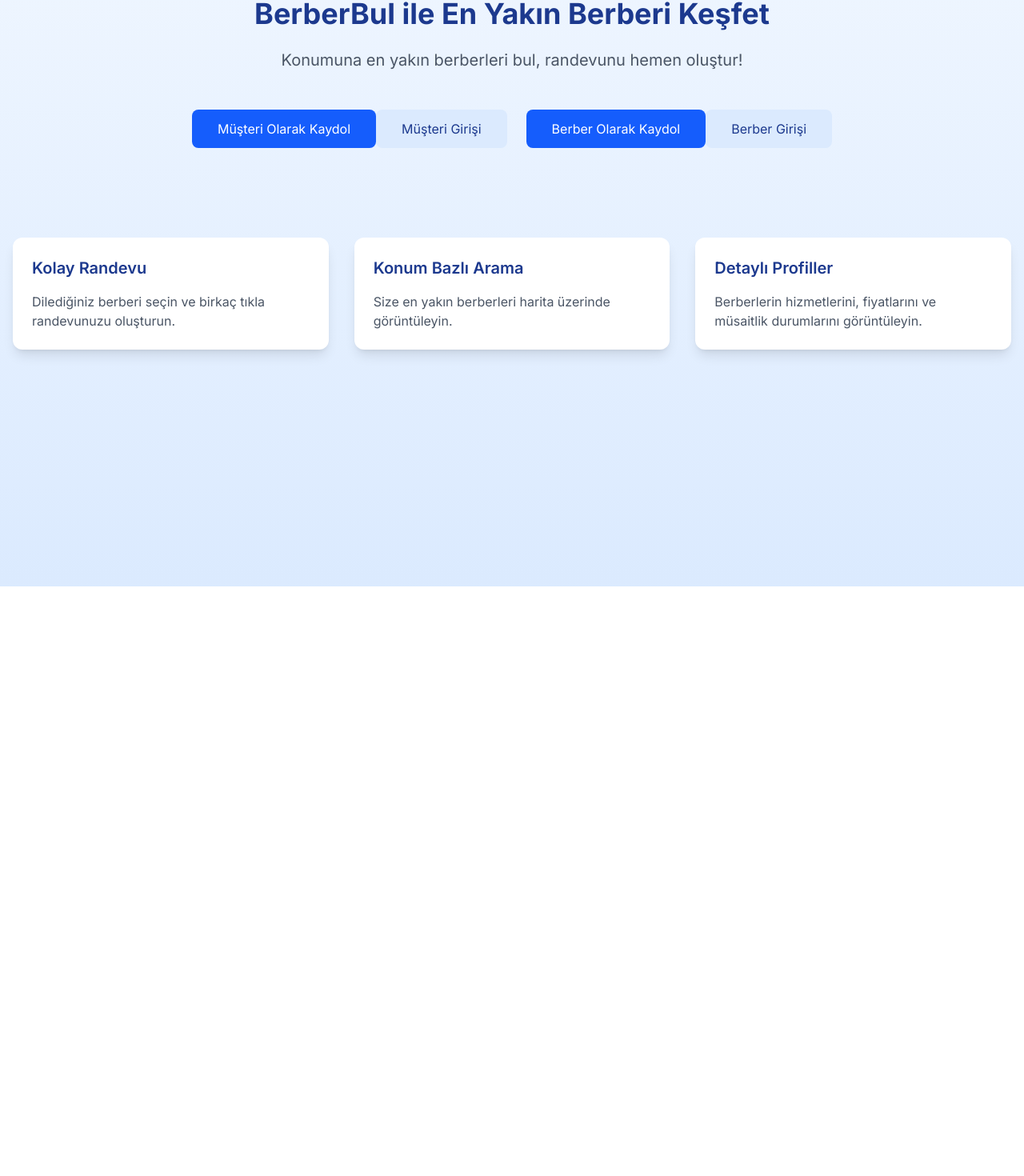
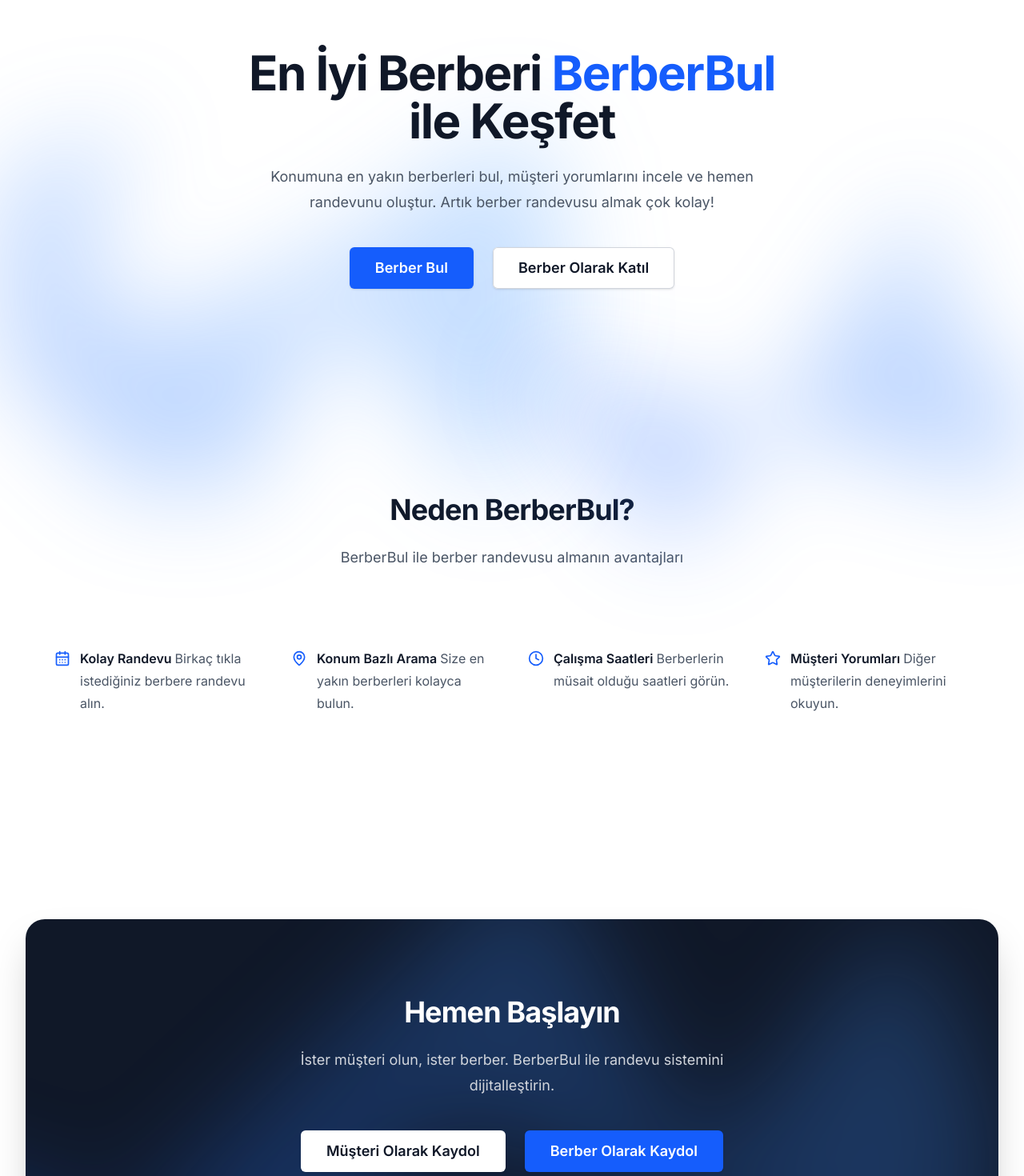
Before and after one commit to osmcgrgenc/BerberBul-Nextjs, a Next.js app: page / in a window 1280 px wide. Shown: the part 67-1537 px from the top of the page at 80% size. Before the commit the page ends 800 px from the top, so only its background shows below. Built offline with nearby package versions, Linux system fonts and the light colour scheme; no server answers.

Commit message:
feat: anasayfa tasarımı modernleştirildi

```diff
--- a/package.json
+++ b/package.json
@@ -16,6 +16,7 @@
     "bcrypt": "^5.1.1",
     "date-fns": "^4.1.0",
     "leaflet": "^1.9.4",
+    "lucide-react": "^0.484.0",
     "next": "15.2.4",
     "next-auth": "^4.24.11",
     "react": "^19.0.0",
--- a/src/app/page.tsx
+++ b/src/app/page.tsx
@@ -1,76 +1,156 @@
 import Link from 'next/link'
+import { CalendarDays, MapPin, Clock, Star } from 'lucide-react'
+
+const features = [
+  {
+    name: 'Kolay Randevu',
+    description: 'Birkaç tıkla istediğiniz berbere randevu alın.',
+    icon: CalendarDays,
+  },
+  {
+    name: 'Konum Bazlı Arama',
+    description: 'Size en yakın berberleri kolayca bulun.',
+    icon: MapPin,
+  },
+  {
+    name: 'Çalışma Saatleri',
+    description: 'Berberlerin müsait olduğu saatleri görün.',
+    icon: Clock,
+  },
+  {
+    name: 'Müşteri Yorumları',
+    description: 'Diğer müşterilerin deneyimlerini okuyun.',
+    icon: Star,
+  },
+]
 
 export default function Home() {
   return (
-    <main className="min-h-screen bg-gradient-to-b from-blue-50 to-blue-100">
-      <div className="container mx-auto px-4 py-16">
-        <div className="text-center">
-          <h1 className="text-4xl font-bold text-blue-900 mb-6">
-            BerberBul ile En Yakın Berberi Keşfet
-          </h1>
-          <p className="text-xl text-gray-600 mb-12">
-            Konumuna en yakın berberleri bul, randevunu hemen oluştur!
-          </p>
+    <main>
+      {/* Hero Section */}
+      <div className="relative isolate">
+        {/* Gradient */}
+        <div
+          className="absolute inset-x-0 top-0 -z-10 transform-gpu overflow-hidden blur-3xl"
+          aria-hidden="true"
+        >
+          <div
+            className="relative left-[calc(50%-11rem)] aspect-[1155/678] w-[36.125rem] -translate-x-1/2 rotate-[30deg] bg-gradient-to-tr from-blue-600 to-blue-400 opacity-30 sm:left-[calc(50%-30rem)] sm:w-[72.1875rem]"
+            style={{
+              clipPath:
+                'polygon(74.1% 44.1%, 100% 61.6%, 97.5% 26.9%, 85.5% 0.1%, 80.7% 2%, 72.5% 32.5%, 60.2% 62.4%, 52.4% 68.1%, 47.5% 58.3%, 45.2% 34.5%, 27.5% 76.7%, 0.1% 64.9%, 17.9% 100%, 27.6% 76.8%, 76.1% 97.7%, 74.1% 44.1%)',
+            }}
+          />
+        </div>
 
-          <div className="flex flex-col sm:flex-row justify-center gap-6">
-            <div className="space-y-4">
+        <div className="mx-auto max-w-7xl px-6 py-24 sm:py-32 lg:px-8">
+          <div className="mx-auto max-w-2xl text-center">
+            <h1 className="text-4xl font-bold tracking-tight text-gray-900 sm:text-6xl">
+              En İyi Berberi{' '}
+              <span className="text-blue-600">BerberBul</span> ile Keşfet
+            </h1>
+            <p className="mt-6 text-lg leading-8 text-gray-600">
+              Konumuna en yakın berberleri bul, müşteri yorumlarını incele ve
+              hemen randevunu oluştur. Artık berber randevusu almak çok kolay!
+            </p>
+            <div className="mt-10 flex flex-col sm:flex-row items-center justify-center gap-6">
               <Link
-                href="/musteri/kayit"
-                className="block sm:inline-block bg-blue-600 text-white px-8 py-3 rounded-lg hover:bg-blue-700 transition"
+                href="/berber-bul"
+                className="rounded-md bg-blue-600 px-8 py-3 text-lg font-semibold text-white shadow-sm hover:bg-blue-500 focus-visible:outline focus-visible:outline-2 focus-visible:outline-offset-2 focus-visible:outline-blue-600"
               >
-                Müşteri Olarak Kaydol
+                Berber Bul
               </Link>
               <Link
-                href="/musteri/giris"
-                className="block sm:inline-block bg-blue-100 text-blue-900 px-8 py-3 rounded-lg hover:bg-blue-200 transition"
+                href="/berber/kayit"
+                className="rounded-md bg-white px-8 py-3 text-lg font-semibold text-gray-900 shadow-sm ring-1 ring-inset ring-gray-300 hover:bg-gray-50"
               >
-                Müşteri Girişi
-              </Link>
-            </div>
-
-            <div className="space-y-4">
-              <Link
-                href="/berber/kayit"
-                className="block sm:inline-block bg-blue-600 text-white px-8 py-3 rounded-lg hover:bg-blue-700 transition"
-              >
-                Berber Olarak Kaydol
-              </Link>
-              <Link
-                href="/berber/giris"
-                className="block sm:inline-block bg-blue-100 text-blue-900 px-8 py-3 rounded-lg hover:bg-blue-200 transition"
-              >
-                Berber Girişi
+                Berber Olarak Katıl
               </Link>
             </div>
           </div>
         </div>
 
-        <div className="mt-24 grid md:grid-cols-3 gap-8">
-          <div className="bg-white p-6 rounded-xl shadow-lg">
-            <h3 className="text-xl font-semibold text-blue-900 mb-4">
-              Kolay Randevu
-            </h3>
-            <p className="text-gray-600">
-              Dilediğiniz berberi seçin ve birkaç tıkla randevunuzu oluşturun.
+        {/* Gradient */}
+        <div
+          className="absolute inset-x-0 top-[calc(100%-13rem)] -z-10 transform-gpu overflow-hidden blur-3xl sm:top-[calc(100%-30rem)]"
+          aria-hidden="true"
+        >
+          <div
+            className="relative left-[calc(50%+3rem)] aspect-[1155/678] w-[36.125rem] -translate-x-1/2 bg-gradient-to-tr from-blue-600 to-blue-400 opacity-30 sm:left-[calc(50%+36rem)] sm:w-[72.1875rem]"
+            style={{
+              clipPath:
+                'polygon(74.1% 44.1%, 100% 61.6%, 97.5% 26.9%, 85.5% 0.1%, 80.7% 2%, 72.5% 32.5%, 60.2% 62.4%, 52.4% 68.1%, 47.5% 58.3%, 45.2% 34.5%, 27.5% 76.7%, 0.1% 64.9%, 17.9% 100%, 27.6% 76.8%, 76.1% 97.7%, 74.1% 44.1%)',
+            }}
+          />
+        </div>
+      </div>
+
+      {/* Features Section */}
+      <div className="mx-auto max-w-7xl px-6 py-24 sm:py-32 lg:px-8">
+        <div className="mx-auto max-w-2xl text-center">
+          <h2 className="text-3xl font-bold tracking-tight text-gray-900 sm:text-4xl">
+            Neden BerberBul?
+          </h2>
+          <p className="mt-6 text-lg leading-8 text-gray-600">
+            BerberBul ile berber randevusu almanın avantajları
+          </p>
+        </div>
+        <div className="mx-auto mt-16 max-w-7xl px-6 sm:mt-20 md:mt-24 lg:px-8">
+          <dl className="mx-auto grid max-w-2xl grid-cols-1 gap-x-6 gap-y-10 text-base leading-7 text-gray-600 sm:grid-cols-2 lg:mx-0 lg:max-w-none lg:grid-cols-4 lg:gap-x-8 lg:gap-y-16">
+            {features.map((feature) => (
+              <div key={feature.name} className="relative pl-9">
+                <dt className="inline font-semibold text-gray-900">
+                  <feature.icon
+                    className="absolute left-1 top-1 h-5 w-5 text-blue-600"
+                    aria-hidden="true"
+                  />
+                  {feature.name}
+                </dt>
+                <dd className="inline ml-1">{feature.description}</dd>
+              </div>
+            ))}
+          </dl>
+        </div>
+      </div>
+
+      {/* CTA Section */}
+      <div className="bg-white">
+        <div className="mx-auto max-w-7xl px-6 py-24 sm:py-32 lg:px-8">
+          <div className="relative isolate overflow-hidden bg-gray-900 px-6 py-24 text-center shadow-2xl sm:rounded-3xl sm:px-16">
+            <h2 className="mx-auto max-w-2xl text-3xl font-bold tracking-tight text-white sm:text-4xl">
+              Hemen Başlayın
+            </h2>
+            <p className="mx-auto mt-6 max-w-xl text-lg leading-8 text-gray-300">
+              İster müşteri olun, ister berber. BerberBul ile randevu sistemini
+              dijitalleştirin.
             </p>
-          </div>
-
-          <div className="bg-white p-6 rounded-xl shadow-lg">
-            <h3 className="text-xl font-semibold text-blue-900 mb-4">
-              Konum Bazlı Arama
-            </h3>
-            <p className="text-gray-600">
-              Size en yakın berberleri harita üzerinde görüntüleyin.
-            </p>
-          </div>
-
-          <div className="bg-white p-6 rounded-xl shadow-lg">
-            <h3 className="text-xl font-semibold text-blue-900 mb-4">
-              Detaylı Profiller
-            </h3>
-            <p className="text-gray-600">
-              Berberlerin hizmetlerini, fiyatlarını ve müsaitlik durumlarını görüntüleyin.
-            </p>
+            <div className="mt-10 flex flex-col sm:flex-row items-center justify-center gap-6">
+              <Link
+                href="/musteri/kayit"
+                className="rounded-md bg-white px-8 py-3 text-lg font-semibold text-gray-900 shadow-sm hover:bg-gray-100 focus-visible:outline focus-visible:outline-2 focus-visible:outline-offset-2 focus-visible:outline-white"
+              >
+                Müşteri Olarak Kaydol
+              </Link>
+              <Link
+                href="/berber/kayit"
+                className="rounded-md bg-blue-600 px-8 py-3 text-lg font-semibold text-white shadow-sm hover:bg-blue-500 focus-visible:outline focus-visible:outline-2 focus-visible:outline-offset-2 focus-visible:outline-blue-600"
+              >
+                Berber Olarak Kaydol
+              </Link>
+            </div>
+            {/* Background blur */}
+            <div
+              className="absolute -top-24 right-0 -z-10 transform-gpu blur-3xl"
+              aria-hidden="true"
+            >
+              <div
+                className="aspect-[1404/767] w-[87.75rem] bg-gradient-to-tr from-blue-600 to-blue-400 opacity-25"
+                style={{
+                  clipPath:
+                    'polygon(73.6% 51.7%, 91.7% 11.8%, 100% 46.4%, 97.4% 82.2%, 92.5% 84.9%, 75.7% 64%, 55.3% 47.5%, 46.5% 49.4%, 45% 62.9%, 50.3% 87.2%, 21.3% 64.1%, 0.1% 100%, 5.4% 51.1%, 21.4% 63.9%, 58.9% 0.2%, 73.6% 51.7%)',
+                }}
+              />
+            </div>
           </div>
         </div>
       </div>
```
Also changed, not shown: 1 other file (tests, documents, lock files or other folders).
